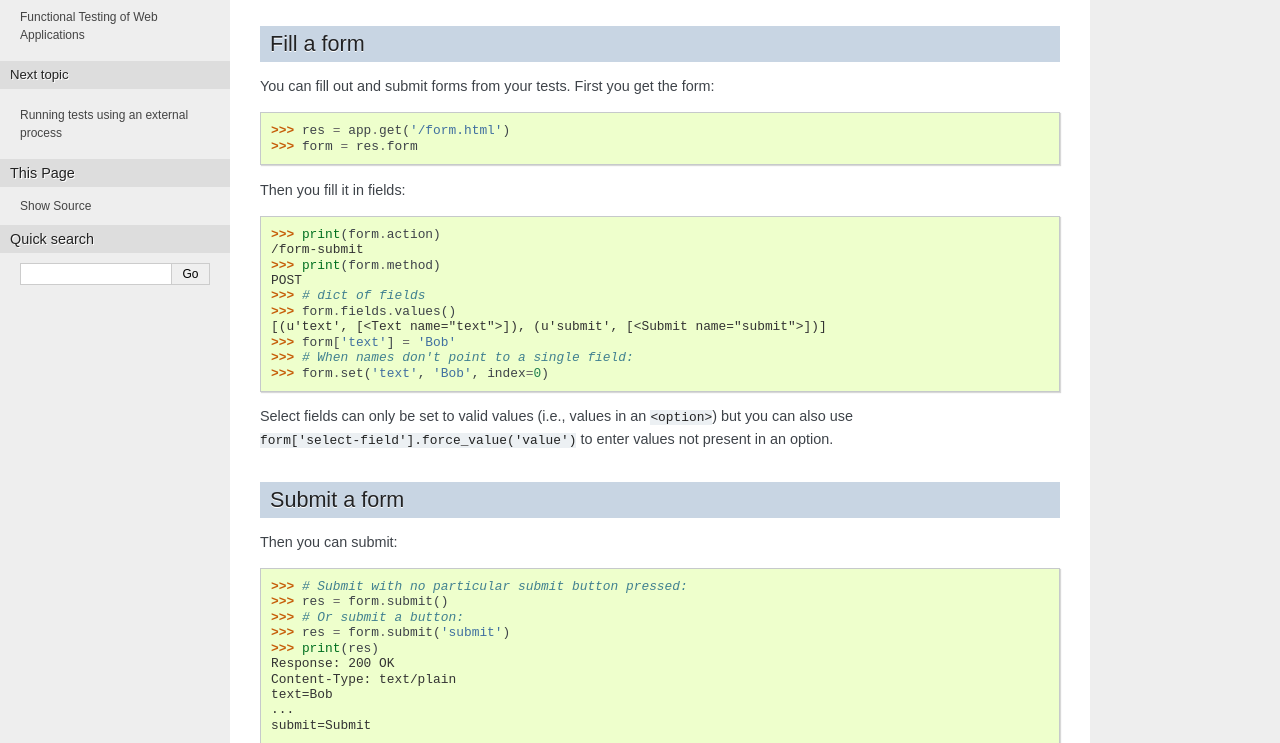
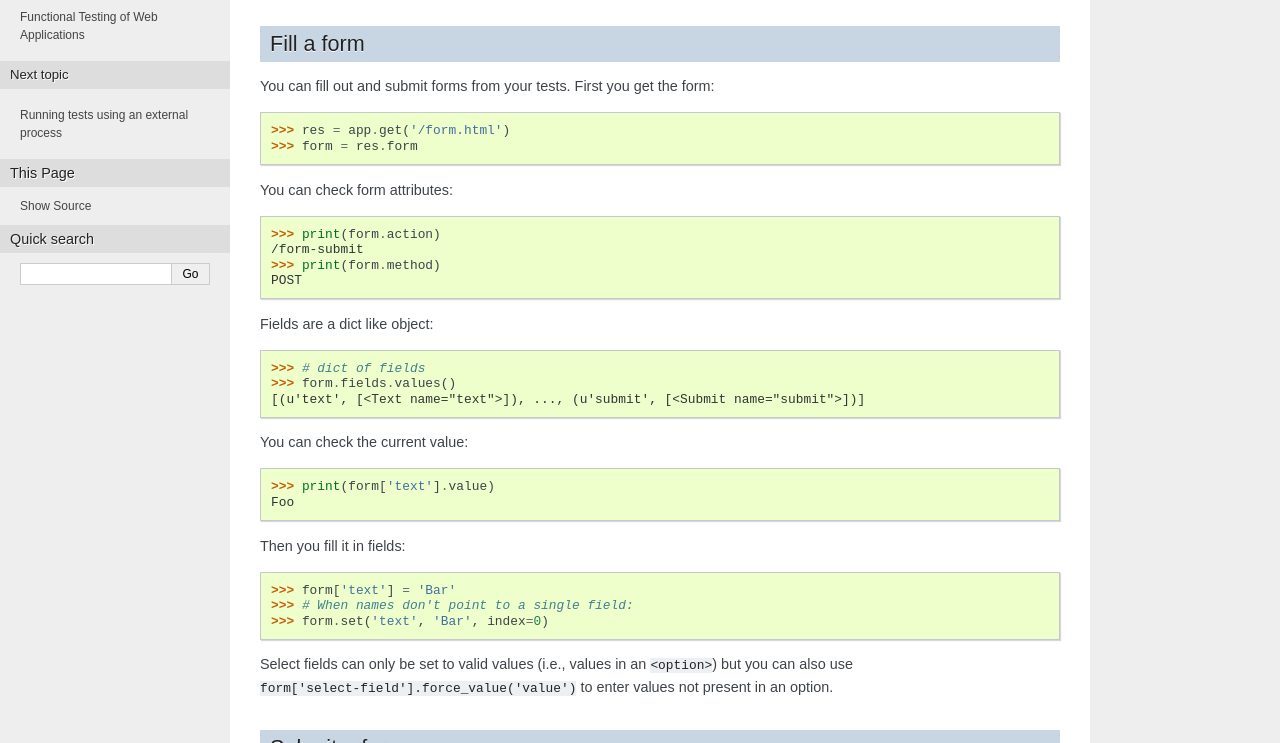
Before and after one commit to Pylons/webtest, a Sphinx documentation site: the page built from docs/forms.txt, in a window 1280 px wide and 1400 px high, cut to the strip 209-952 px from the top of the window. Built offline with Sphinx 7.4.7, drawn with Linux system fonts in a browser that asks for light colours; some of the changed text lies outside the part shown.

Commit message:
submit with index

```diff
--- a/docs/form.html
+++ b/docs/form.html
@@ -1,7 +1,7 @@
 <html>
   <body>
     <form action="/form-submit" method="POST">
-      <input type="text" name="text" value="A text" />
+      <input type="text" name="text" value="Foo" />
       <textarea name="textarea">Some text</textarea>
       <select name="select">
         <option value="option1">Option 1</option>
--- a/docs/forms.txt
+++ b/docs/forms.txt
@@ -15,7 +15,7 @@
     >>> res = app.get('/form.html')
     >>> form = res.form
 
-Then you fill it in fields:
+You can check form attributes:
 
 .. code-block:: python
 
@@ -23,12 +23,29 @@
     /form-submit
     >>> print(form.method)
     POST
+
+Fields are a dict like object:
+
+.. code-block:: python
+
     >>> # dict of fields
     >>> form.fields.values() #doctest: +SKIP
-    [(u'text', [<Text name="text">]), (u'submit', [<Submit name="submit">])]
-    >>> form['text'] = 'Bob'
+    [(u'text', [<Text name="text">]), ..., (u'submit', [<Submit name="submit">])]
+
+You can check the current value:
+
+.. code-block:: python
+
+    >>> print(form['text'].value)
+    Foo
+
+Then you fill it in fields:
+
+.. code-block:: python
+
+    >>> form['text'] = 'Bar'
     >>> # When names don't point to a single field:
-    >>> form.set('text', 'Bob', index=0)
+    >>> form.set('text', 'Bar', index=0)
 
 Select fields can only be set to valid values (i.e., values in an
 ``<option>``) but you can also use
@@ -38,7 +55,7 @@
 Submit a form
 ==============
 
-Then you can submit:
+Then you can submit the form:
 
 .. code-block:: python
 
@@ -49,9 +66,20 @@
     >>> print(res)
     Response: 200 OK
     Content-Type: text/plain
-    text=Bob
+    text=Bar
     ...
     submit=Submit
+
+You can also use a specific submit button:
+
+.. code-block:: python
+
+    >>> res = form.submit('submit', index=1)
+    >>> print(res)
+    Response: 200 OK
+    Content-Type: text/plain
+    ...
+    submit=Submit 2
 
 API
 ===
```
